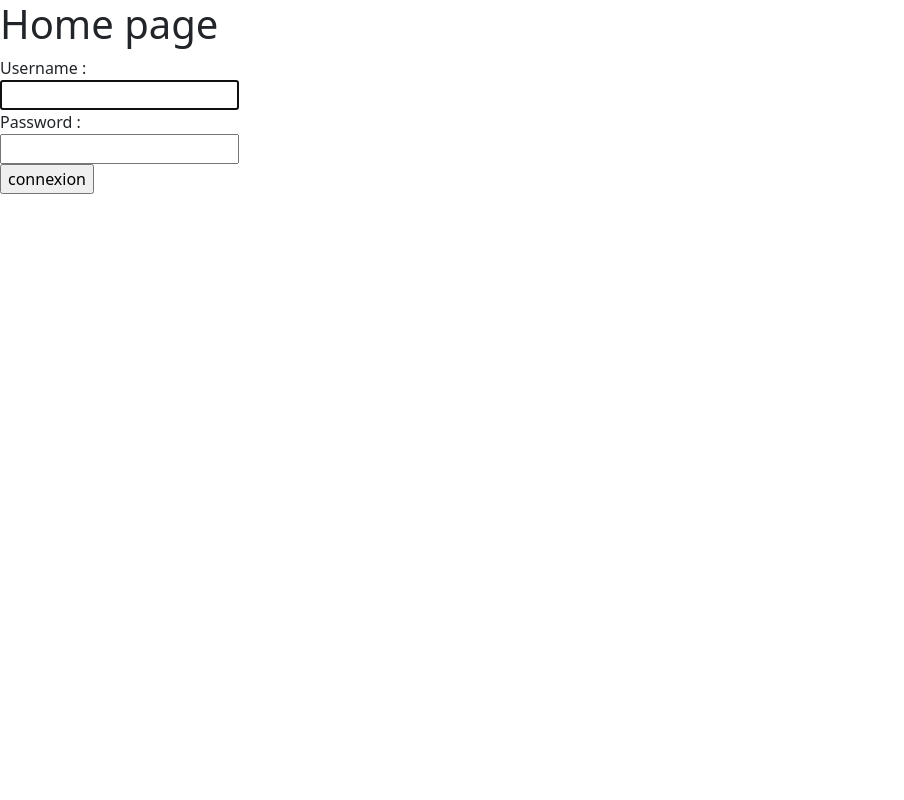
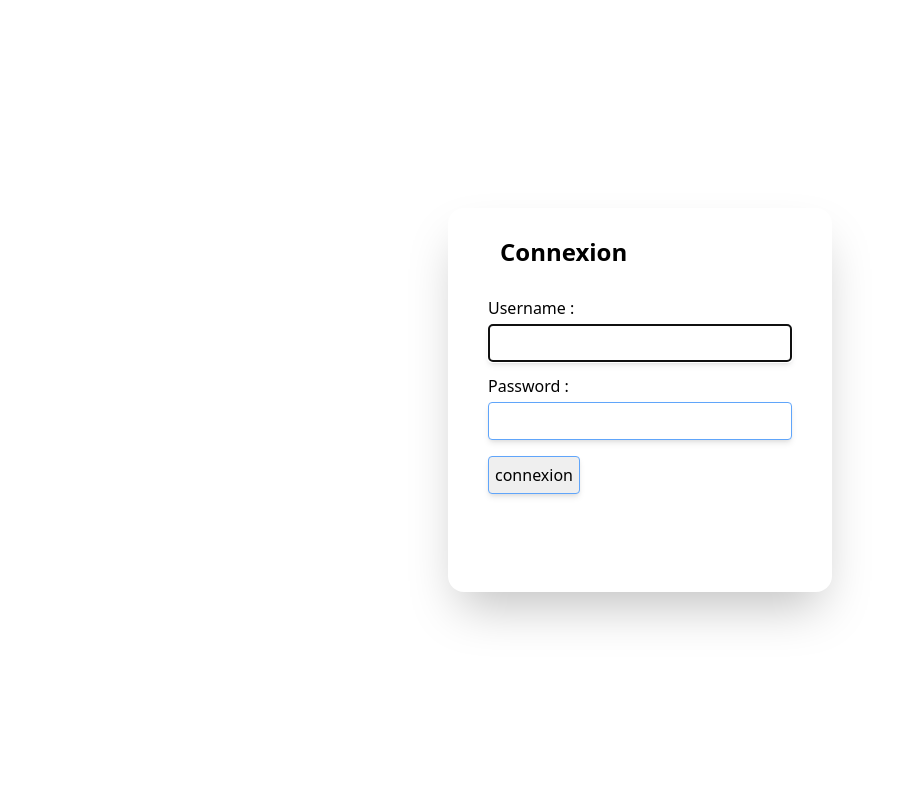
Before and after one commit to RomainChardon/CalendrierVacance, a Symfony app: template templates/Home/Home.html.twig in a window 1280 px wide. Shown: the whole page, without its empty margins (0-904 px from the left). Run offline with Twig, Linux system fonts and the light colour scheme; the template is opened without the code that fills it, so the values that code supplies are empty; some libraries are stand-ins or nearby versions.

Commit message:
menu connexion

```diff
--- a/templates/Home/Home.html.twig
+++ b/templates/Home/Home.html.twig
@@ -3,25 +3,38 @@
 {% block title %}login{% endblock %}
 
 {% block body %}
-    <h1> Home page </h1>
+<div class="min-h-screen flex flex-col justify-center">
+    <div class="px-10 h-96 w-96 p-4 shadow-2xl mx-auto rounded-2xl">
+        <div class="text-2xl m-3 font-extrabold ">
+            <h1 class=""> Connexion </h1>
+        </div>
 
         {% if app.user %}
+            <div>
                 <a href="{{ path('app_logout') }}"> Logout </a>
+            </div>
         {% else %}
+
+        <div class="mt-7">
             <form novalidate method='POST'>
-            <div>
+                <div class="mb-3">
                     <label for="username">Username :</label><br>
                     <input type="text" name="username" id="username" value="{{ app.session.get(
-                    'app_login_form_old_username') }}" required autofocus>
+                        'app_login_form_old_username') }}" class="border border-blue-400 shadow-md rounded mt-1 w-full p-1.5" required autofocus>
                 </div>
-            <div>
+                <div class="mb-3">
                     <label for="username">Password :</label><br>
-                <input type="password" name="password" id="password" required>
+                    <input type="password" name="password" id="password" class="border border-blue-400 shadow-md rounded mt-1 w-full p-1.5" required>
                 </div>
 
                 <input type="hidden" name="csrf_token" value="{{ csrf_token('login_form') }}">
 
-            <input type="submit" value="connexion">
+                <div class=" w-full">
+                    <input type="submit" value="connexion" class="border border-blue-400 shadow-md rounded p-1.5 mt-1">
+                </div>
             </form>
+        </div>
         {% endif %}
+    </div>
+</div>
 {% endblock %}
--- a/templates/base.html.twig
+++ b/templates/base.html.twig
@@ -10,11 +10,7 @@
            #}
         {% block stylesheets %}
             <link rel="stylesheet" href="{{ asset('style.css') }}">
-            <link href="https://cdn.jsdelivr.net/npm/bootstrap@5.0.1/dist/css/bootstrap.min.css" rel="stylesheet" integrity="sha384-+0n0xVW2eSR5OomGNYDnhzAbDsOXxcvSN1TPprVMTNDbiYZCxYbOOl7+AMvyTG2x" crossorigin="anonymous">
-            <script src="https://cdn.jsdelivr.net/npm/bootstrap@5.0.1/dist/js/bootstrap.bundle.min.js" integrity="sha384-gtEjrD/SeCtmISkJkNUaaKMoLD0//ElJ19smozuHV6z3Iehds+3Ulb9Bn9Plx0x4" crossorigin="anonymous"></script>
-            <script src="https://cdn.jsdelivr.net/npm/@popperjs/core@2.9.2/dist/umd/popper.min.js" integrity="sha384-IQsoLXl5PILFhosVNubq5LC7Qb9DXgDA9i+tQ8Zj3iwWAwPtgFTxbJ8NT4GN1R8p" crossorigin="anonymous"></script>
-            <script src="https://cdn.jsdelivr.net/npm/bootstrap@5.0.1/dist/js/bootstrap.min.js" integrity="sha384-Atwg2Pkwv9vp0ygtn1JAojH0nYbwNJLPhwyoVbhoPwBhjQPR5VtM2+xf0Uwh9KtT" crossorigin="anonymous"></script>
-
+            <link href="https://unpkg.com/tailwindcss@^2/dist/tailwind.min.css" rel="stylesheet">
         {% endblock %}
 
         {% block javascripts %}
```
Lines whose indentation alone changed are shown as unchanged.
